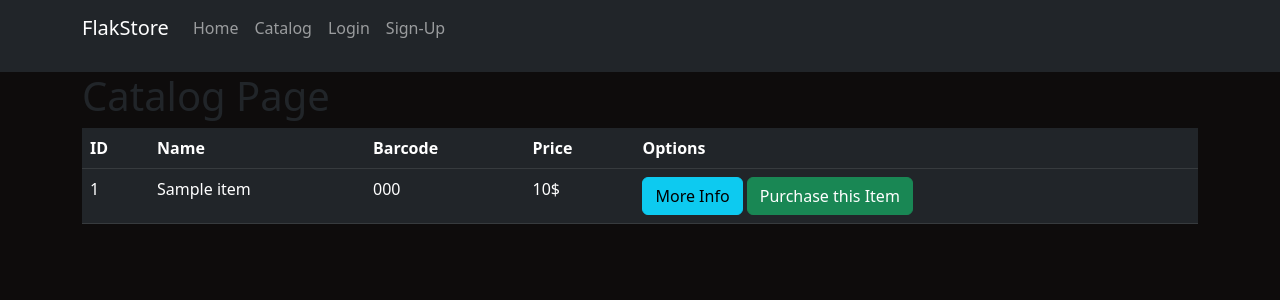
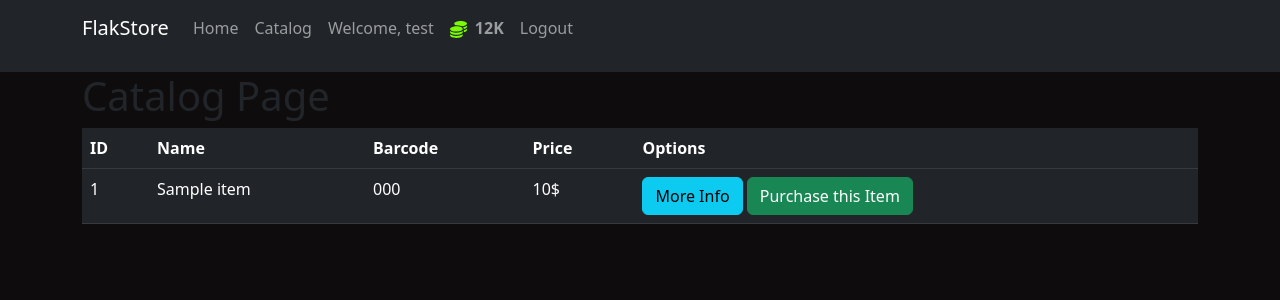
Before and after one commit to fronomenal/flask_sql_store, a Flask app: page /catalog in a window 1280 px wide. Shown: the top 300 px of the page. Run offline with Flask 2, Linux system fonts and the light colour scheme; a user stored in the database is signed in; tables that the repository leaves empty hold one stand-in row (values such as "Sample post"); some libraries are stand-ins or nearby versions.

Commit message:
add user currency display to navbar

```diff
--- a/app/models/User.py
+++ b/app/models/User.py
@@ -11,6 +11,7 @@ class User(db.Model, UserMixin):
     usrmail = db.Column(db.String(length=60), nullable=False, unique=True)
     _usrpass = db.Column(db.String(length=60), nullable=False)
     items = db.relationship("Item", backref="owned_by", lazy=True)
+    thousands = {1:"K", 2:"M", 3:"B"}
 
     @property
     def usrpass(self):
@@ -20,5 +21,18 @@ class User(db.Model, UserMixin):
     def usrpass(self, inpass):
         self._usrpass = bcrypt.generate_password_hash(inpass).decode("utf-8")
 
+    @property
+    def currency(self):
+        places = len(str(self.usrbudget))
+        suffix = 0
+
+        while places > 3:
+            suffix += 1
+            places -= 3
+
+        if (not(suffix)): return  self.usrbudget
+
+        return f"{str(self.usrbudget)[:-3]}{self.thousands[suffix]}"
+
     def verify_pass(self, password):
         return bcrypt.check_password_hash(self._usrpass, password)
--- a/app/templates/base.html
+++ b/app/templates/base.html
@@ -31,13 +31,24 @@
                             <a class="nav-link" href="{{ url_for('catalog') }}">Catalog {% block catalog_nav %} {% endblock %}</a>
                         </li>
                     </ul>
-                    <ul class="navbar-nav">
+                    <ul class="navbar-nav ml-auto">
+                        {% if current_user.is_authenticated %}
+                            <li class="nav-item"> <a class="nav-link">Welcome, {{ current_user.usrname }}</a> </li>
+                            <li class="nav-item"> <a class="nav-link" style="font-weight: bold;">
+                                <svg xmlns="http://www.w3.org/2000/svg" viewBox="0 0 512 512" class="pe-1" style="width: 21px; fill: lawngreen;">
+                                    <path d="M512 80c0 18-14.3 34.6-38.4 48c-29.1 16.1-72.5 27.5-122.3 30.9c-3.7-1.8-7.4-3.5-11.3-5C300.6 137.4 248.2 128 192 128c-8.3 0-16.4 .2-24.5 .6l-1.1-.6C142.3 114.6 128 98 128 80c0-44.2 86-80 192-80S512 35.8 512 80zM160.7 161.1c10.2-.7 20.7-1.1 31.3-1.1c62.2 0 117.4 12.3 152.5 31.4C369.3 204.9 384 221.7 384 240c0 4-.7 7.9-2.1 11.7c-4.6 13.2-17 25.3-35 35.5c0 0 0 0 0 0c-.1 .1-.3 .1-.4 .2l0 0 0 0c-.3 .2-.6 .3-.9 .5c-35 19.4-90.8 32-153.6 32c-59.6 0-112.9-11.3-148.2-29.1c-1.9-.9-3.7-1.9-5.5-2.9C14.3 274.6 0 258 0 240c0-34.8 53.4-64.5 128-75.4c10.5-1.5 21.4-2.7 32.7-3.5zM416 240c0-21.9-10.6-39.9-24.1-53.4c28.3-4.4 54.2-11.4 76.2-20.5c16.3-6.8 31.5-15.2 43.9-25.5V176c0 19.3-16.5 37.1-43.8 50.9c-14.6 7.4-32.4 13.7-52.4 18.5c.1-1.8 .2-3.5 .2-5.3zm-32 96c0 18-14.3 34.6-38.4 48c-1.8 1-3.6 1.9-5.5 2.9C304.9 404.7 251.6 416 192 416c-62.8 0-118.6-12.6-153.6-32C14.3 370.6 0 354 0 336V300.6c12.5 10.3 27.6 18.7 43.9 25.5C83.4 342.6 135.8 352 192 352s108.6-9.4 148.1-25.9c7.8-3.2 15.3-6.9 22.4-10.9c6.1-3.4 11.8-7.2 17.2-11.2c1.5-1.1 2.9-2.3 4.3-3.4V304v5.7V336zm32 0V304 278.1c19-4.2 36.5-9.5 52.1-16c16.3-6.8 31.5-15.2 43.9-25.5V272c0 10.5-5 21-14.9 30.9c-16.3 16.3-45 29.7-81.3 38.4c.1-1.7 .2-3.5 .2-5.3zM192 448c56.2 0 108.6-9.4 148.1-25.9c16.3-6.8 31.5-15.2 43.9-25.5V432c0 44.2-86 80-192 80S0 476.2 0 432V396.6c12.5 10.3 27.6 18.7 43.9 25.5C83.4 438.6 135.8 448 192 448z"/>
+                                </svg> {{ current_user.currency }}</a> </li>
+                            <li class="nav-item">
+                                <a class="nav-link" href="{ url_for('logout') }">Logout</a>
+                            </li>
+                        {% else %}
                             <li class="nav-item">
                                 <a class="nav-link" href="{{ url_for('login') }}">Login {% block login_nav %} {% endblock %}</a>
                             </li>
                             <li class="nav-item">
                                 <a class="nav-link" href="{{ url_for('register') }}">Sign-Up {% block register_nav %} {% endblock %}</a>
                             </li>
+                        {% endif %}
                     </ul>
                 </div>
             </div>
```
Also changed, not shown: store.db. Lines whose indentation alone changed are shown as unchanged.
